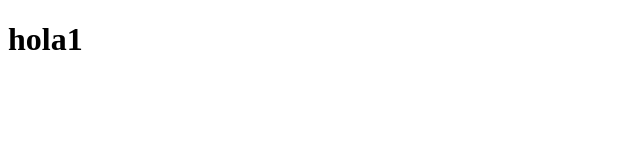
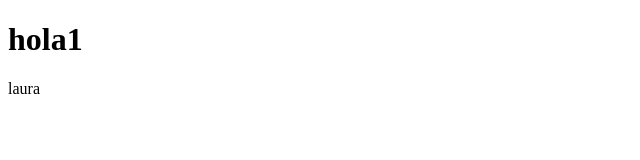
Before and after one commit to marexuna/marexuna.github.io, a plain HTML site: page index.html in a window 1280 px wide. Shown: the full height of the page, 0-640 px from the left. Drawn offline with Linux system fonts and the light colour scheme.

Commit message:
version 1.0

```diff
--- a/index.html
+++ b/index.html
@@ -7,5 +7,6 @@
 </head>
 <body>
     <h1>hola1</h1>
+    <p>laura</p>
 </body>
 </html>
```
